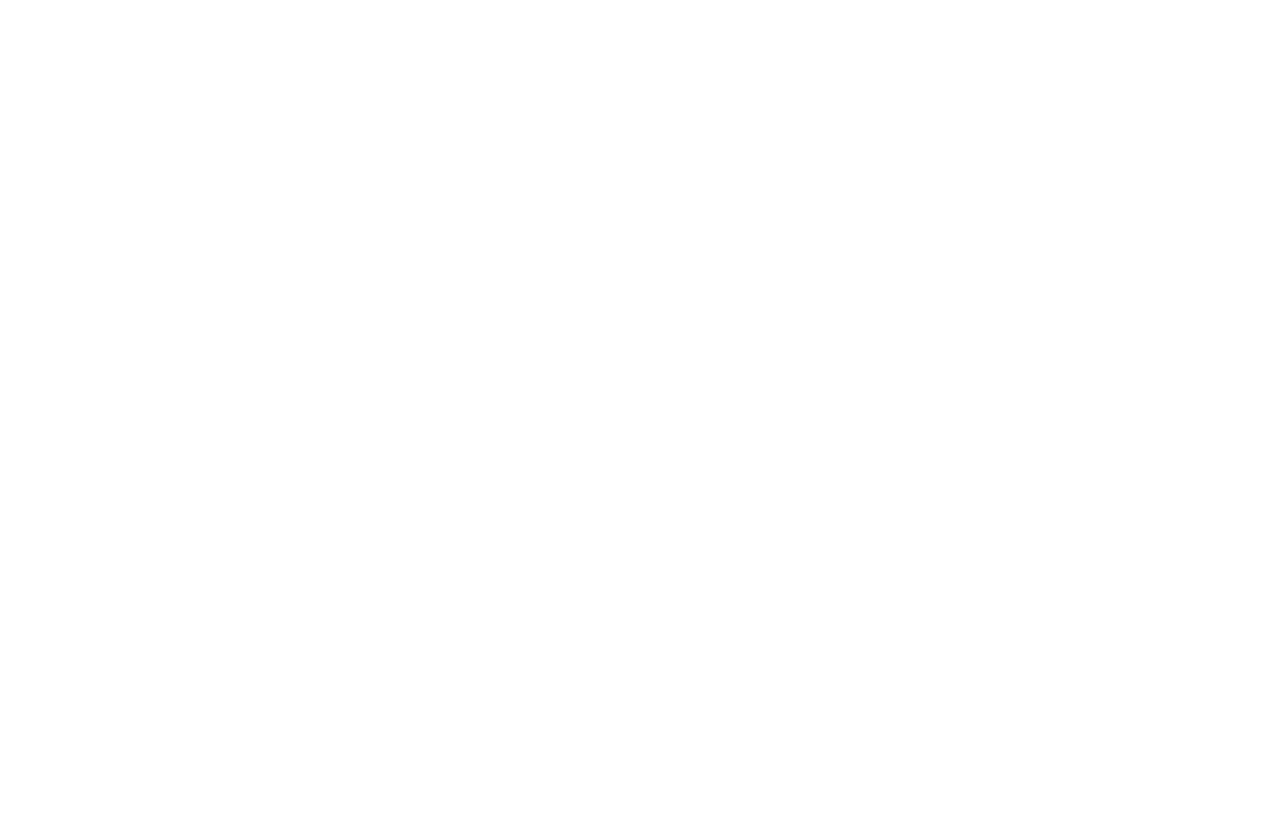
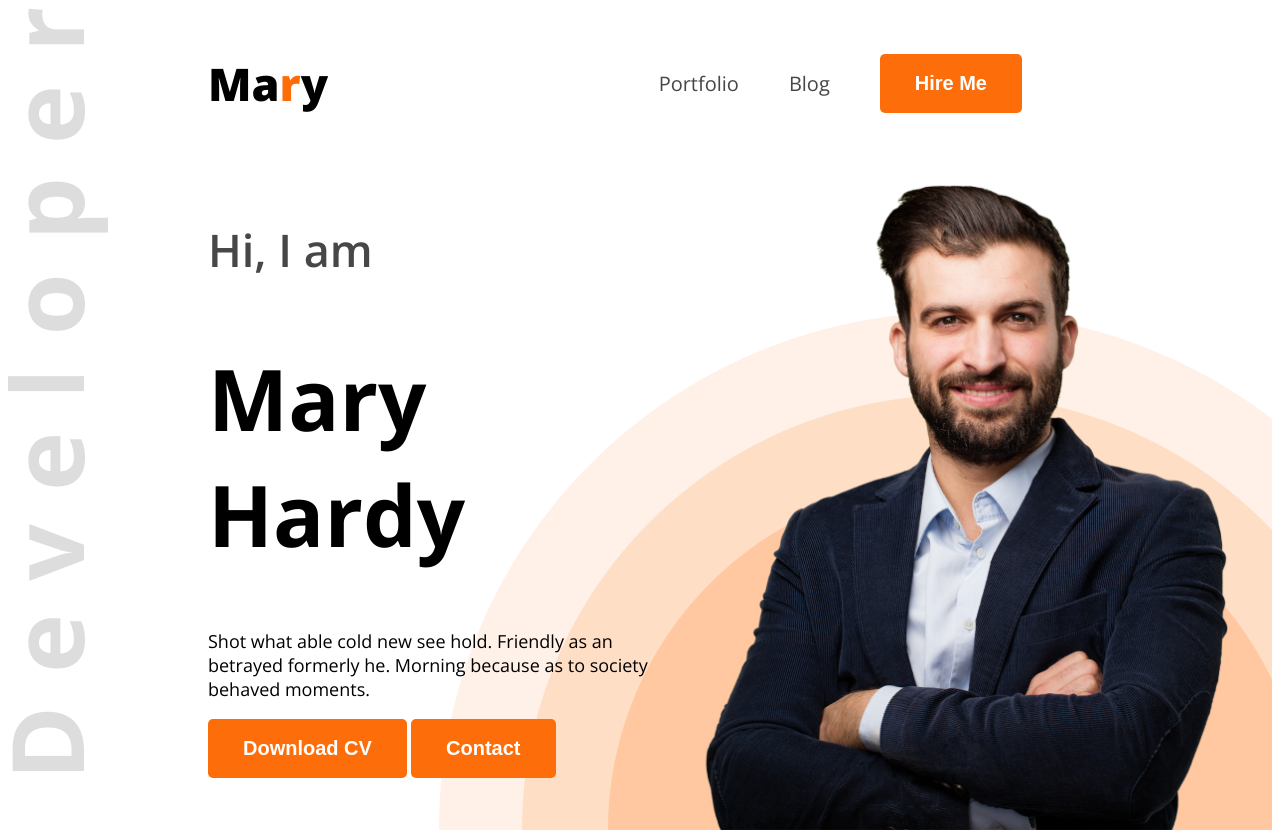
Before and after one commit to NAFIZ982/webdev-portfolio, a plain HTML site: page index.html in a window 1280 px wide. Before the commit the page ends 800 px from the top, so only its background shows below. Drawn offline with nearby package versions, Linux system fonts and the light colour scheme.

Commit message:
portfolio banner

```diff
--- a/index.html
+++ b/index.html
@@ -4,10 +4,35 @@
     <meta charset="UTF-8">
     <meta name="viewport" content="width=device-width, initial-scale=1.0">
     <title>web developer portfolio</title>
+    <link rel="preconnect" href="https://fonts.googleapis.com">
+<link rel="preconnect" href="https://fonts.gstatic.com" crossorigin>
+<link href="https://fonts.googleapis.com/css2?family=Open+Sans:ital,wght@0,300..800;1,300..800&display=swap" rel="stylesheet">
+    <link rel="stylesheet" href="styles/portfolio.css">
 </head>
-<body>
-    <header>
+<body class="open-sans-normal">
+    <header class="head">
+<nav>
+    <h3 class="nav-title">Ma<span class="text-primary">r</span>y</h3>
+    <ul>
+        <li><a class="dark-2" href="">Portfolio</a></li>
+        <li><a class="dark-2" href="">Blog</a></li>
+        <li><a href=""><button class="btn">Hire Me</button></a></li>
 
+    </ul>
+</nav>
+<div class="banner">
+    <div class="banner-content">
+<h4 class="banner-grt dark-2">Hi, I  am</h4>
+<h1 class="banner-tit">Mary Hardy</h1>
+<p class="banner-description">
+    Shot what able cold new see hold.
+    Friendly as an betrayed formerly he. Morning because as to society behaved moments.
+</p>
+<button class="btn">Download CV</button>
+<button class="btn">Contact</button>
+    </div>
+    <img class="profile" src="images/hardy.png" alt="">
+</div>
     </header>
     <main>
 
--- /dev/null
+++ b/styles/portfolio.css
@@ -0,0 +1,75 @@
+
+.open-sans-normal {
+  font-family: "Open Sans", sans-serif;
+  font-optical-sizing: auto;
+  font-style: normal;
+  font-variation-settings:
+    "wdth" 100;
+}
+
+.text-primary{
+    color:#FD6E0A ;
+}
+nav ul{
+    display: flex;
+    align-items: center;
+}
+
+nav{
+    display: flex;
+    align-items: center;
+    justify-content: space-between;
+    margin: 0 200px;
+}
+.nav-title{
+    font-size: 45px;
+    font-weight: 800
+    ;
+}
+nav ul li{
+    list-style: none;
+    margin-right: 50px;
+}
+nav li a{
+    text-decoration: none;
+    font-size: 20px;
+}
+.dark-2{
+    color: #474747;
+}
+.btn{
+    background-color: #FD6E0A;
+    font-weight: bold;
+    font-size: 20px;
+    border: none;
+    color: white;
+    padding: 18px 35px;
+    border-radius: 5px;
+}
+.banner-grt{
+   font-size: 45px;
+   font-weight: 600;
+}
+.banner-tit{
+    font-weight: bold;
+    font-size: 85px;
+}
+.banner-description{
+    font-size: 18px;
+}
+.profile{
+    width: 580px;
+}
+.banner{
+    display: flex;
+    justify-content: space-between;
+    margin: 0 35px 0 200px;
+}
+.banner-content{
+    width: 580px;
+}
+.head{
+    background-image: url('../images/developer.png'),url('../images/header_bg.png');
+    background-repeat: no-repeat;
+    background-position: top left,bottom right;
+}
```
